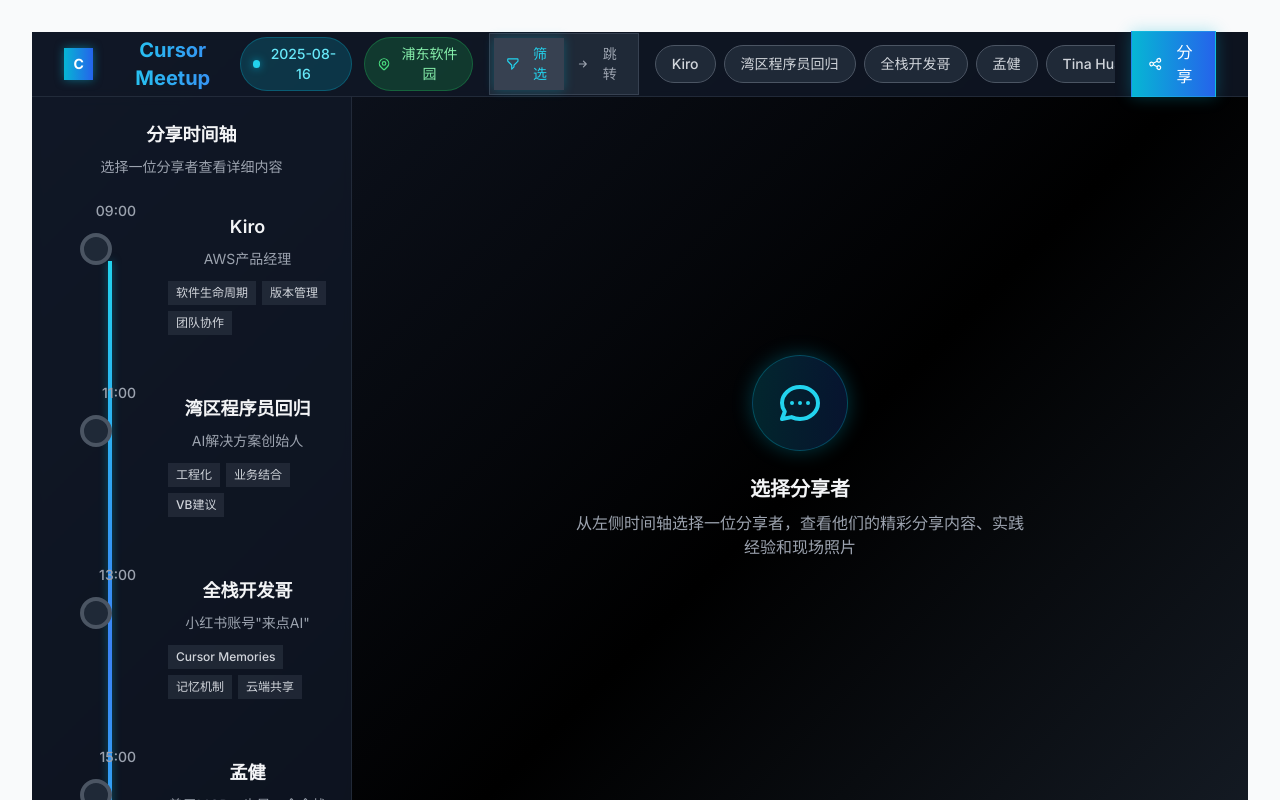
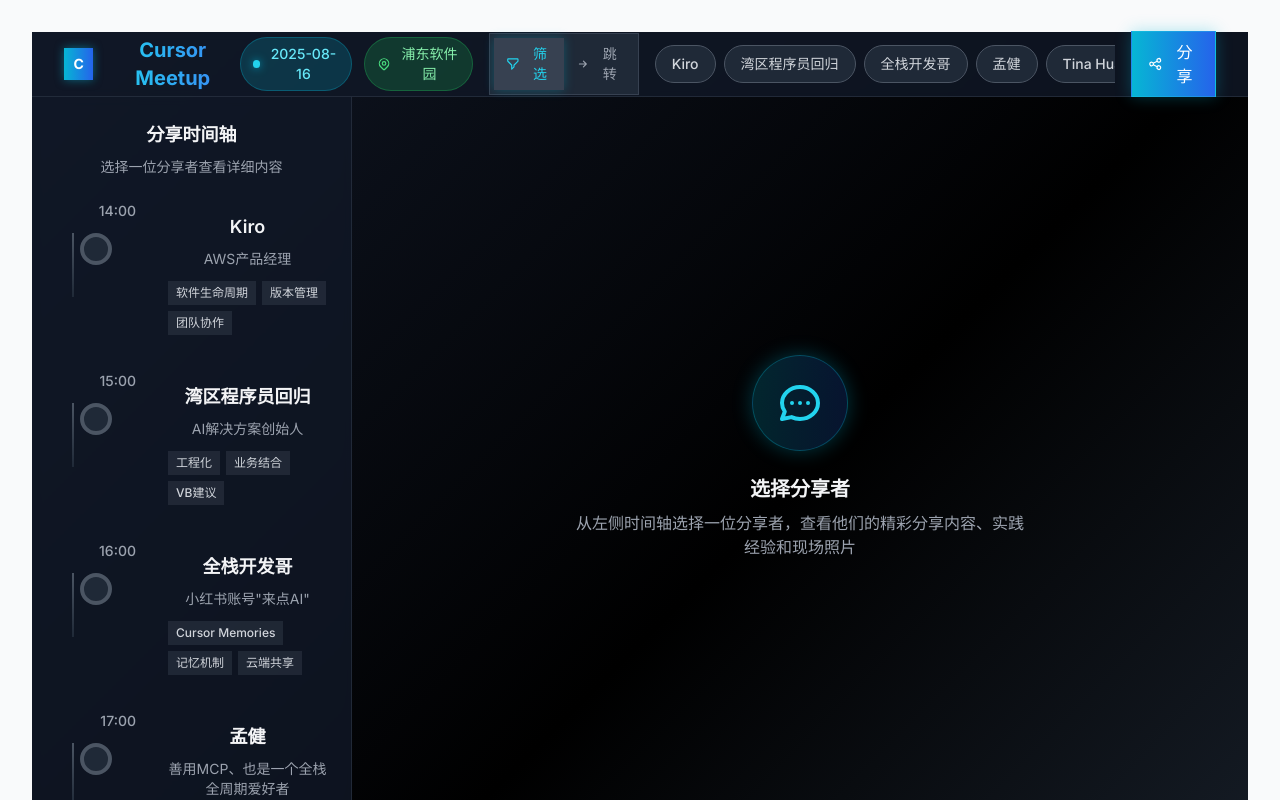
Before and after one commit to Jianan-Huang0609/Cursor_MeetsUp, a React (Vite) app: page /#/ in a window 1280 px wide. Shown: the top 800 px of the page. Built offline with nearby package versions, Linux system fonts and the light colour scheme.

Commit message:
feat: 优化布局细节 - 左侧时间栏简化，嘉宾信息分层显示

```diff
--- a/src/components/SidebarTimeline.tsx
+++ b/src/components/SidebarTimeline.tsx
@@ -1,75 +1,39 @@
-import { useEffect, useRef } from 'react';
 import { motion, AnimatePresence } from 'framer-motion';
 import type { Speaker } from '../lib/types';
 
 interface SidebarTimelineProps {
   speakers: Speaker[];
-  selected: string | null;
-  onSelect: (id: string | null) => void;
+  selectedSpeaker: string | null;
+  onSpeakerSelect: (speakerId: string) => void;
 }
 
-export default function SidebarTimeline({ speakers, selected, onSelect }: SidebarTimelineProps) {
-  const timelineRef = useRef<HTMLDivElement>(null);
-  const lineRef = useRef<HTMLDivElement>(null);
-
-  useEffect(() => {
-    if (selected && timelineRef.current) {
-      const selectedElement = timelineRef.current.querySelector(`[data-id="${selected}"]`);
-      if (selectedElement) {
-        selectedElement.scrollIntoView({ behavior: 'smooth', block: 'center' });
-      }
-    }
-  }, [selected]);
-
-  // 动态计算时间线的高度
-  useEffect(() => {
-    if (lineRef.current && timelineRef.current) {
-      const timeline = timelineRef.current;
-      const points = timeline.querySelectorAll('.timeline-point');
-      if (points.length > 0) {
-        const firstPoint = points[0];
-        const lastPoint = points[points.length - 1];
-        const distance = lastPoint.getBoundingClientRect().bottom - firstPoint.getBoundingClientRect().top;
-        lineRef.current.style.height = `${distance}px`;
-      }
-    }
-  }, [speakers.length]);
-
+export default function SidebarTimeline({ speakers, selectedSpeaker, onSpeakerSelect }: SidebarTimelineProps) {
   return (
-    <div className="relative" ref={timelineRef}>
+    <div className="h-full overflow-y-auto">
       <div className="space-y-6">
-        {/* 背景时间线 */}
-        <div
-          ref={lineRef}
-          className="absolute left-[52px] w-1 bg-gradient-to-b from-cyan-400 via-blue-500 to-cyan-400 shadow-[0_0_8px_rgba(6,182,212,0.5)]"
-          style={{ top: '60px' }}
-        />
-
         {speakers.map((speaker, index) => {
-          const isSelected = speaker.id === selected;
-          const date = new Date("2025-08-16");
-          date.setHours(9 + index * 2);
+          const isSelected = selectedSpeaker === speaker.id;
+          const date = new Date();
+          date.setHours(14 + index, 0, 0, 0); // 从下午2点开始，每个嘉宾间隔1小时
 
           return (
             <motion.div
               key={speaker.id}
-              data-id={speaker.id}
-              initial={{ opacity: 0, x: -20 }}
-              animate={{
-                opacity: 1,
-                x: 0,
-                scale: isSelected ? 1.02 : 1
-              }}
-              whileHover={{ scale: isSelected ? 1.02 : 1.01 }}
-              transition={{
-                duration: 0.3,
-                type: "spring",
-                stiffness: 500,
-                damping: 30
-              }}
-              className={`group relative cursor-pointer`}
-              onClick={() => onSelect(speaker.id === selected ? null : speaker.id)}
+              className="relative cursor-pointer"
+              onClick={() => onSpeakerSelect(speaker.id)}
+              whileHover={{ scale: 1.02 }}
+              whileTap={{ scale: 0.98 }}
             >
+              {/* 连接线 */}
+              {index < speakers.length - 1 && (
+                <motion.div
+                  className="absolute left-4 top-8 w-0.5 h-16 bg-gradient-to-b from-gray-600 to-gray-800 z-10"
+                  animate={{
+                    backgroundColor: isSelected ? 'rgba(6, 182, 212, 0.5)' : 'rgba(75, 85, 99, 0.5)'
+                  }}
+                />
+              )}
+
               {/* 时间和点 */}
               <div className="flex gap-4 items-start">
                 <div className="flex flex-col items-center">
@@ -117,7 +81,7 @@
                     <p className="text-sm text-gray-400 mb-3">{speaker.role}</p>
 
                     {/* 标签云 */}
-                    <div className="flex flex-wrap gap-1.5 mb-3">
+                    <div className="flex flex-wrap gap-1.5">
                       {speaker.tags.map(tag => (
                         <motion.span
                           key={tag}
@@ -131,22 +95,6 @@
                         </motion.span>
                       ))}
                     </div>
-
-                    {/* 一句话总结 */}
-                    <AnimatePresence>
-                      {isSelected && (
-                        <motion.div
-                          initial={{ opacity: 0, height: 0 }}
-                          animate={{ opacity: 1, height: 'auto' }}
-                          exit={{ opacity: 0, height: 0 }}
-                          className="mt-3 p-3 bg-gray-800/50 rounded-lg border border-cyan-500/30 shadow-[0_0_10px_rgba(6,182,212,0.2)]"
-                        >
-                          <p className="text-sm text-gray-300 leading-relaxed">
-                            {speaker.talk.one_liner}
-                          </p>
-                        </motion.div>
-                      )}
-                    </AnimatePresence>
 
                     {/* 选中状态指示器 */}
                     <AnimatePresence>
--- a/src/components/TalkCards.tsx
+++ b/src/components/TalkCards.tsx
@@ -67,26 +67,34 @@
               transition={{ duration: 0.3, delay: index * 0.1 }}
               className="space-y-6"
             >
-              {/* 嘉宾信息头部 */}
-              <div className="bg-gradient-to-r from-cyan-500/10 to-blue-500/10 p-4 rounded-lg border border-cyan-500/20">
-                <div className="flex items-center justify-between">
-                  <div className="flex-1">
-                    <h3 className="text-xl font-semibold text-gray-100 mb-1">
+              {/* 嘉宾信息头部 - 重新布局 */}
+              <div className="bg-gradient-to-r from-cyan-500/10 to-blue-500/10 p-6 rounded-lg border border-cyan-500/20">
+                {/* 第一行：嘉宾姓名 */}
+                <div className="mb-3">
+                  <h3 className="text-2xl font-bold text-gray-100">
                     {speaker.name}
                   </h3>
-                    <p className="text-gray-400">{speaker.role}</p>
                 </div>
-                  <div className="flex gap-2">
+
+                {/* 第二行：嘉宾介绍 */}
+                <div className="mb-4">
+                  <p className="text-lg text-gray-300 leading-relaxed">
+                    {speaker.role}
+                  </p>
+                </div>
+
+                {/* 第三行：标签 */}
+                <div className="flex flex-wrap gap-2">
                   {speaker.tags.map((tag) => (
                     <span
                       key={tag}
-                        className="px-3 py-1 text-xs font-medium text-cyan-400
-                                 bg-cyan-500/20 rounded-full border border-cyan-500/30"
+                      className="px-3 py-1.5 text-sm font-medium text-cyan-400
+                               bg-cyan-500/20 rounded-full border border-cyan-500/30
+                               hover:bg-cyan-500/30 transition-colors duration-200"
                     >
                       {tag}
                     </span>
                   ))}
-                  </div>
                 </div>
               </div>
 
```
Lines whose indentation alone changed are shown as unchanged.
